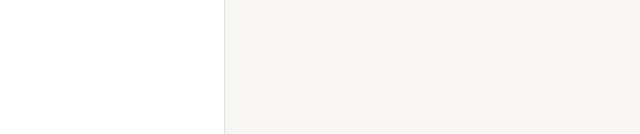
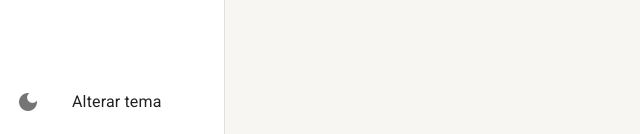
Before and after one commit to oZanella/react-ui-ts-estudo-web, a React (Create React App) app: page /pagina-inicial in a window 1280 px wide. Shown: the part 666-800 px from the top of the page, without its empty margins (0-640 px from the left). Built offline with nearby package versions, Linux system fonts and the light colour scheme.

Commit message:
inserido o botão troca de theme part one

```diff
--- a/src/shared/components/menu-lateral/MenuLateral.tsx
+++ b/src/shared/components/menu-lateral/MenuLateral.tsx
@@ -1,7 +1,7 @@
 import { ReactNode } from 'react';
 import { Avatar, Divider, Drawer, Icon, List, ListItemButton, ListItemIcon, ListItemText, useTheme, useMediaQuery } from '@mui/material';
 import { Box } from '@mui/system';
-import { useDrawerContext } from '../../contexts';
+import { useAppThemeContext, useDrawerContext } from '../../contexts';
 import { useMatch, useNavigate, useResolvedPath } from 'react-router-dom';
 
 interface IListItemLinkProps {
@@ -44,6 +44,7 @@ export const MenuLateral: React.FC<MenuLateralProps> = ({ children }) => {
   const smDown = useMediaQuery(theme.breakpoints.down('sm'));
 
   const { isDrawerOpen, toggleDrawerOpen, drawerOptions } = useDrawerContext();
+  const { toggleTheme } = useAppThemeContext();
 
   return (
     <>
@@ -54,7 +55,7 @@ export const MenuLateral: React.FC<MenuLateralProps> = ({ children }) => {
           <Box width='100%' height={theme.spacing(20)} display="flex" alignItems="center" justifyContent="center">
             <Avatar
               sx={{ height: theme.spacing(12), width: theme.spacing(12) }}
-              src="https://th.bing.com/th/id/OIG3.FNNgd1.IQjV0.YeeexxC?w=1024&h=1024&rs=1&pid=ImgDetMain"
+              src="https://lh3.googleusercontent.com/pw/AP1GczPAq2xctv5RaCC0WeokUCRC0mgZ6eCZwZGTutjEecBx5txZLo1WE_vEDfrpbn-vPgmE54WKbZ017If3xbJam1hwyzvN0etI3EsTXaQfBQJqI6w8SHbMletz9_Zzsooa1mmgA4zqX9fo4fO7b2-lm7ymDf8rKuy2AbeffqP5qot8fIXVPz46khxzPg93JGwQKz9wK1uCwhKFPyl9g-nS7rVGNE9dGHo_cwQN4seXl08_tN1DuUrM88s2VZTbL9TF3hh2IOMWrJp6NnHmC0xAAydHwsYW_6uHfwMJy3qtgCC2qeiKz8mrXbMuOEMwypxY8yoQoDno-V0wb6GSw-8Rdwdby3UnGFqXfB71HL_xpAS_ADQh8yhxunK7sCXsPupl4RYqXx5_DvdoTHMT67XOM7fjVDbj4LLc8PmLyaujNrNHjtJYfKQ7Q5CKFqYbBRUlNIre7tN1MPBueDiXzD6mmOAOCbv8tJhTunV3m427VYTVcWCbzDWDrVczHJ78faVkQVUuL0OGVEfuedutupQmk_SC505yp_u6arVF1EmOZBxy5lTKJKmNY2Qzdj6vGviv3vmpJH65CftgYwEPUL6V3VvMgJ0DeV5Pl-F_XqInFqGp3EbdVkmj00xEoSIwHFiY2iKTUMpQQD1DYnp3Q2H-ilARFnohThlRBe4wHVkQ5fmCdKw-5F7gMB09B6r86MWQQkawXcljW9oFxFNnwWstculGVtVh16TvYZNeQKK7WscwsqiIztgjdp-afhC2UGWNTXWxNmeNrRUwZ1Bpk0efHxyS1vzlGLtd14pcwGH5V8hb-whYiut8xqAdu61UAgQOVp4j4anddgdh-ZUWguZQh2sK8vZ1OMr5KSY3SVnyspn5oWstvbMoUijL0T0CNnQoeJ6Mw6gXg1KDpmRUmRQb6F5iZd8p=w1024-h1024-s-no-gm?authuser=0"
             />
           </Box>
 
@@ -74,6 +75,17 @@ export const MenuLateral: React.FC<MenuLateralProps> = ({ children }) => {
             </List>
           </Box>
 
+          <Box>
+            <List component="nav">
+              <ListItemButton onClick={toggleTheme}>
+                <ListItemIcon>
+                  <Icon>dark_mode</Icon>
+                </ListItemIcon>
+                <ListItemText primary="Alterar tema" />
+              </ListItemButton>
+            </List>
+          </Box>
+
         </Box>
       </Drawer>
 
```
